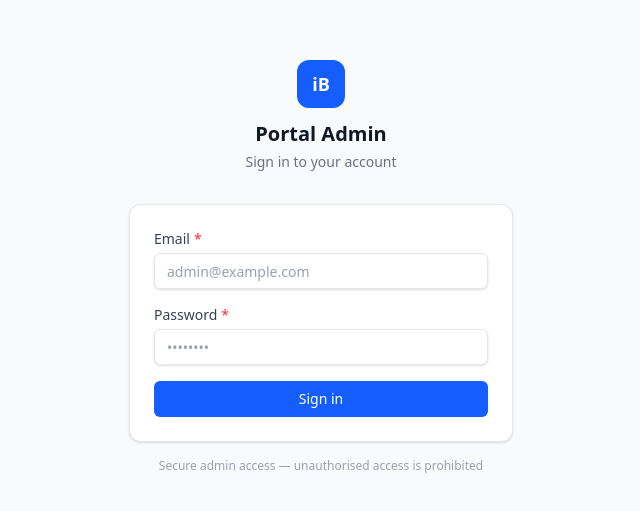
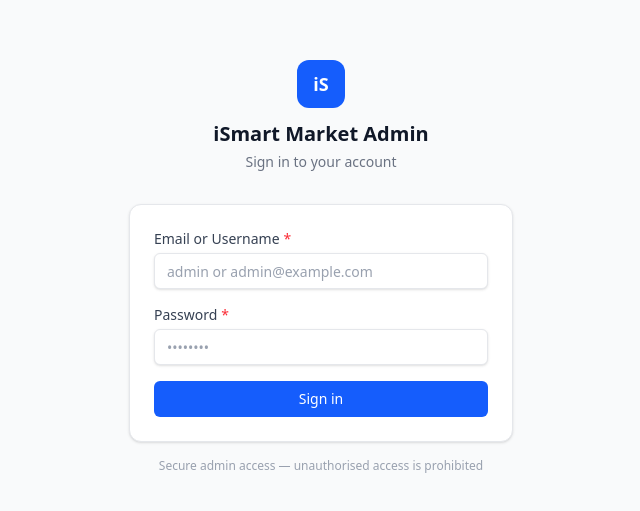
Before and after one commit to SayedBaqer/ismart-market, a Next.js app: page /admin/login in a window 1280 px wide. Shown: the part 133-644 px from the top of the page, without its empty margins (319-959 px from the left). Built offline with nearby package versions, Linux system fonts and the light colour scheme; no server answers; the database is empty.

Commit message:
feat: allow username login + add username field to User model

```diff
--- a/prisma/seed.ts
+++ b/prisma/seed.ts
@@ -12,13 +12,16 @@ async function main() {
     await prisma.user.create({
       data: {
         email: 'admin@ismart.market',
+        username: 'admin',
         name: 'iSmart Admin',
         passwordHash: await bcrypt.hash('admin123456', 12),
         role: 'SUPER_ADMIN',
       },
     })
-    console.log('Created admin user: admin@ismart.market / admin123456')
-    console.log('IMPORTANT: Change this password immediately after first login!')
+    console.log('Created admin user:')
+    console.log('  Username: admin  |  Password: admin123456')
+    console.log('  Email: admin@ismart.market  |  Password: admin123456')
+    console.log('IMPORTANT: Change this password after first login!')
   }
 
   // ── Default categories ─────────────────────────────────────────────────────
--- a/src/app/admin/login/actions.ts
+++ b/src/app/admin/login/actions.ts
@@ -7,12 +7,12 @@ export async function loginAction(
   _prev: { error: string } | null,
   formData: FormData,
 ): Promise<{ error: string } | null> {
-  const email = (formData.get('email') as string) ?? ''
+  const identifier = (formData.get('identifier') as string) ?? ''
   const password = (formData.get('password') as string) ?? ''
   const callbackUrl = (formData.get('callbackUrl') as string) || '/admin'
 
   try {
-    await signIn('credentials', { email, password, redirectTo: callbackUrl })
+    await signIn('credentials', { identifier, password, redirectTo: callbackUrl })
   } catch (err) {
     // Next.js redirect() throws a special error — re-throw so the redirect happens
     if ((err as { digest?: string })?.digest?.startsWith('NEXT_REDIRECT')) {
--- a/src/app/admin/login/page.tsx
+++ b/src/app/admin/login/page.tsx
@@ -19,9 +19,9 @@ export default function LoginPage() {
       <div className="w-full max-w-sm">
         <div className="mb-8 text-center">
           <div className="mx-auto mb-3 flex h-12 w-12 items-center justify-center rounded-xl bg-blue-600">
-            <span className="text-lg font-bold text-white">iB</span>
+            <span className="text-lg font-bold text-white">iS</span>
           </div>
-          <h1 className="text-xl font-semibold text-gray-900">Portal Admin</h1>
+          <h1 className="text-xl font-semibold text-gray-900">iSmart Market Admin</h1>
           <p className="mt-1 text-sm text-gray-500">Sign in to your account</p>
         </div>
 
@@ -35,12 +35,12 @@ export default function LoginPage() {
           )}
 
           <Input
-            label="Email"
-            type="email"
-            name="email"
+            label="Email or Username"
+            type="text"
+            name="identifier"
             required
-            autoComplete="email"
-            placeholder="admin@example.com"
+            autoComplete="username"
+            placeholder="admin or admin@example.com"
           />
 
           <Input
--- a/src/auth.ts
+++ b/src/auth.ts
@@ -8,8 +8,8 @@ import { roleCapabilities } from '@/lib/auth/capabilities'
 import type { UserRole } from '@prisma/client'
 
 const loginSchema = z.object({
-  email: z.string().email(),
-  password: z.string().min(8),
+  identifier: z.string().min(1),
+  password: z.string().min(1),
 })
 
 export const { handlers, signIn, signOut, auth } = NextAuth({
@@ -23,15 +23,20 @@ export const { handlers, signIn, signOut, auth } = NextAuth({
     Credentials({
       name: 'credentials',
       credentials: {
-        email: { label: 'Email', type: 'email' },
+        identifier: { label: 'Email or Username', type: 'text' },
         password: { label: 'Password', type: 'password' },
       },
       async authorize(credentials) {
         const parsed = loginSchema.safeParse(credentials)
         if (!parsed.success) return null
 
-        const user = await prisma.user.findUnique({
-          where: { email: parsed.data.email },
+        const { identifier, password } = parsed.data
+        const isEmail = identifier.includes('@')
+
+        const user = await prisma.user.findFirst({
+          where: isEmail
+            ? { email: identifier }
+            : { OR: [{ username: identifier }, { email: identifier }] },
           select: {
             id: true,
             email: true,
@@ -45,7 +50,7 @@ export const { handlers, signIn, signOut, auth } = NextAuth({
 
         if (!user || !user.isActive || !user.passwordHash) return null
 
-        const valid = await bcrypt.compare(parsed.data.password, user.passwordHash)
+        const valid = await bcrypt.compare(password, user.passwordHash)
         if (!valid) return null
 
         return {
```
Also changed, not shown: 1 other file (tests, documents, lock files or other folders).
